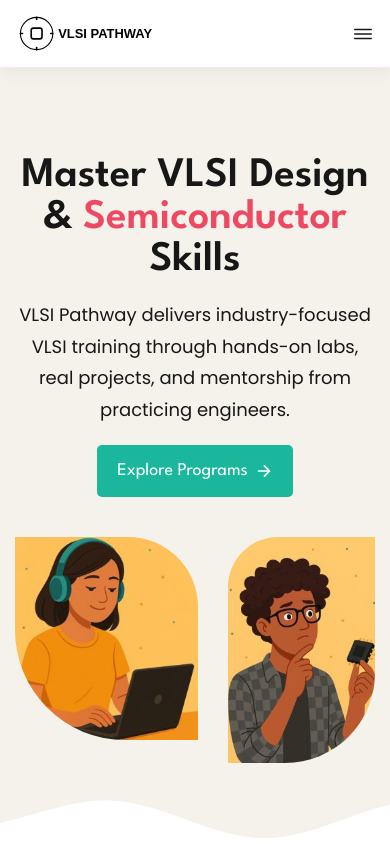
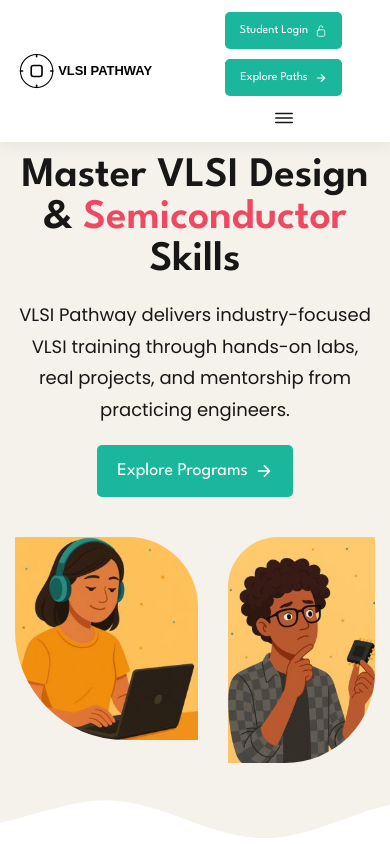
Before and after one commit to vlsipathway/vlsipathway.github.io, a plain HTML site: page index.html in a window 390 px wide. Shown: the top 844 px of the page. Drawn offline with nearby package versions, Linux system fonts and the light colour scheme.

Commit message:
Update index.html

```diff
--- a/index.html
+++ b/index.html
@@ -13,6 +13,22 @@
   <link rel="shortcut icon" href="./favicon.svg" type="image/svg+xml">
 
   <link rel="stylesheet" href="./assets/css/style.css">
+  <style>
+  @media (max-width: 768px) {
+    .header .btn {
+      display: flex !important;
+      font-size: 12px;
+      padding: 8px 15px;
+    }
+
+    .header-actions {
+      display: flex;
+      flex-direction: column;
+      gap: 10px;
+      width: 100%;
+    }
+  }
+</style>
 
   <link rel="preconnect" href="https://fonts.googleapis.com">
   <link rel="preconnect" href="https://fonts.gstatic.com" crossorigin>
```
